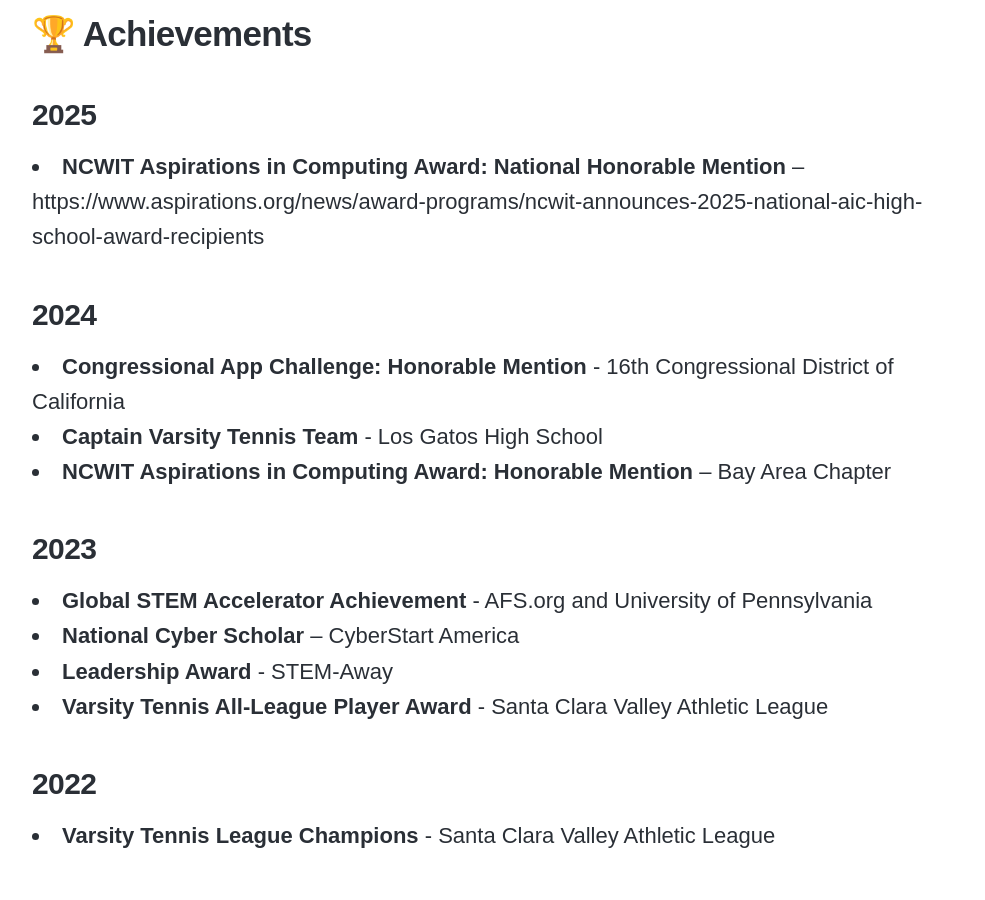
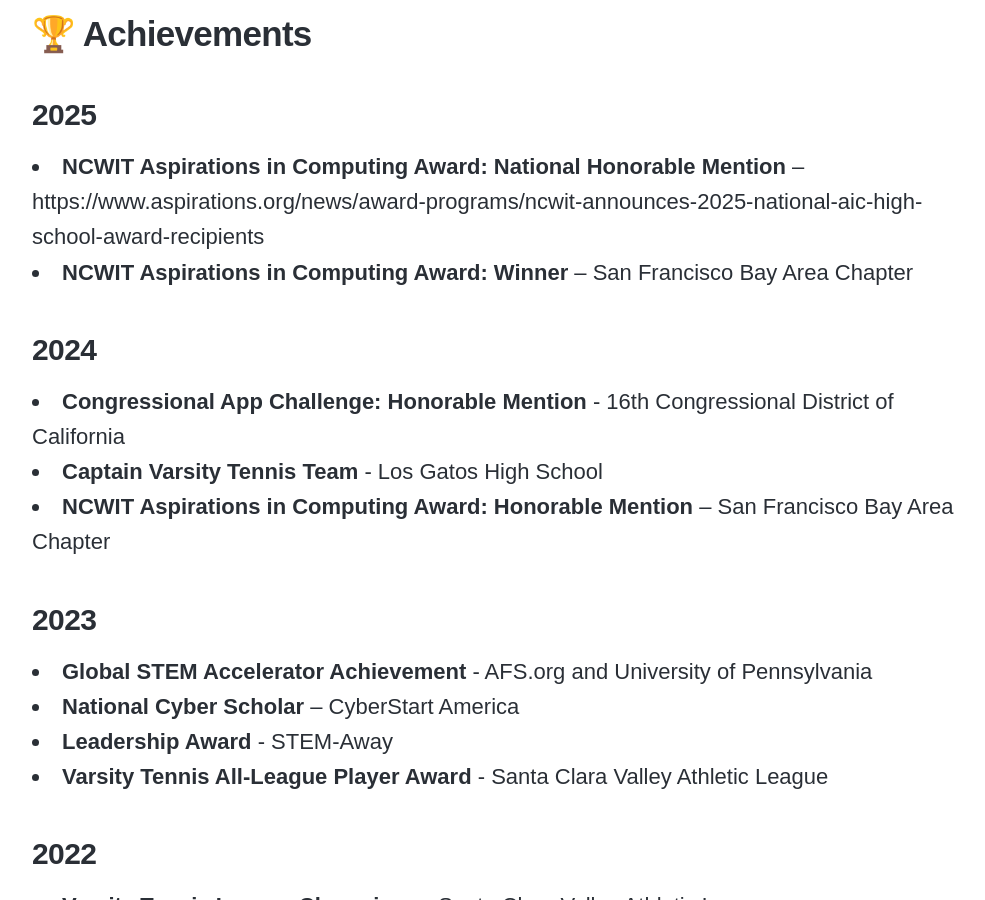
Before and after one commit to anya-chauhan/anya-chauhan.github.io, a Jekyll site: the page built from _pages/Resume.md, in a window 1280 px wide and 900 px high, scrolled down 4095 px. Shown: the whole window, without its empty margins (138-1123 px from the left). Built offline with Jekyll 4.4.1, drawn with Linux system fonts in a browser that asks for light colours; nearby versions of some CDN libraries; some web fonts are replaced.

Commit message:
Update Resume.md

```diff
--- a/_pages/Resume.md
+++ b/_pages/Resume.md
@@ -96,11 +96,13 @@
 ### 2025
 - **NCWIT Aspirations in Computing Award: National Honorable Mention** –
   https://www.aspirations.org/news/award-programs/ncwit-announces-2025-national-aic-high-school-award-recipients
+- **NCWIT Aspirations in Computing Award: Winner** – San Francisco Bay Area Chapter
+
 
 ### 2024
 - **Congressional App Challenge: Honorable Mention** - 16th Congressional District of California
 - **Captain Varsity Tennis Team** - Los Gatos High School
-- **NCWIT Aspirations in Computing Award: Honorable Mention** – Bay Area Chapter
+- **NCWIT Aspirations in Computing Award: Honorable Mention** – San Francisco Bay Area Chapter
 
 ### 2023
 - **Global STEM Accelerator Achievement** - AFS.org and University of Pennsylvania
```
